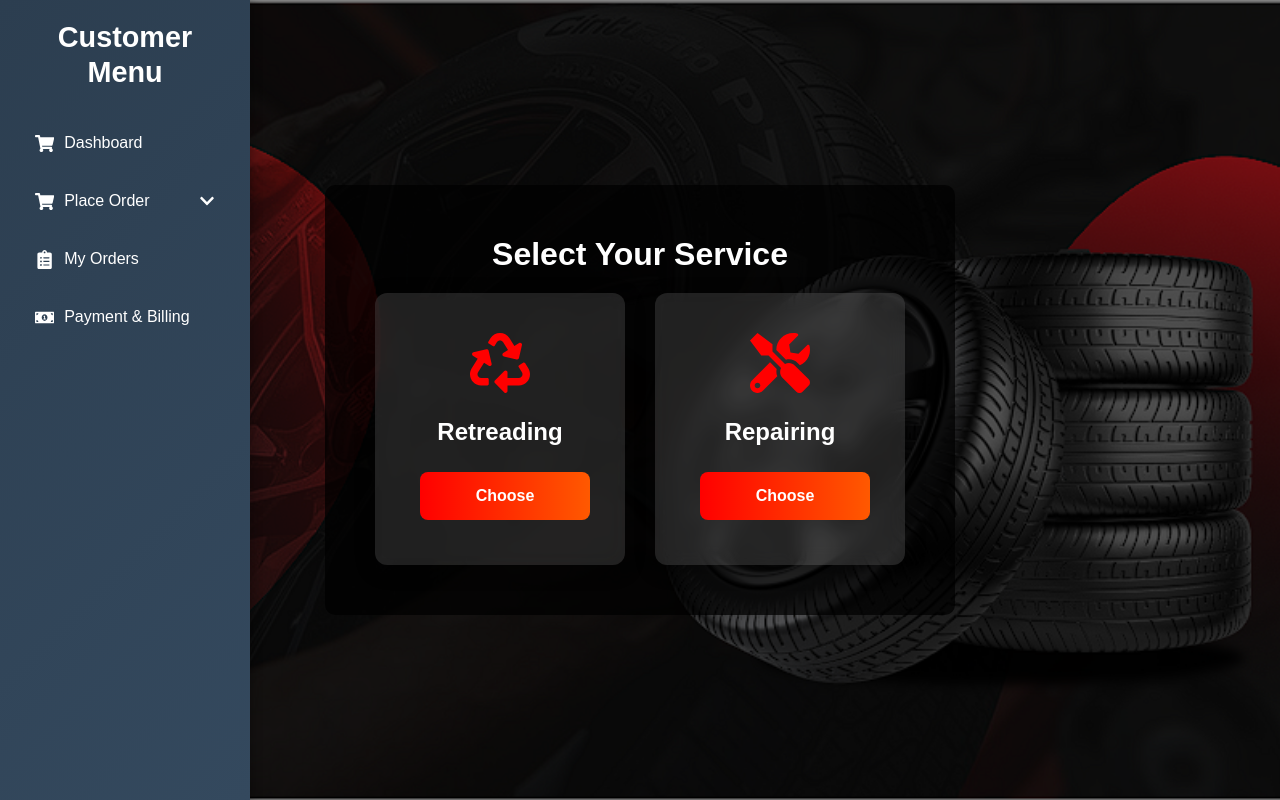
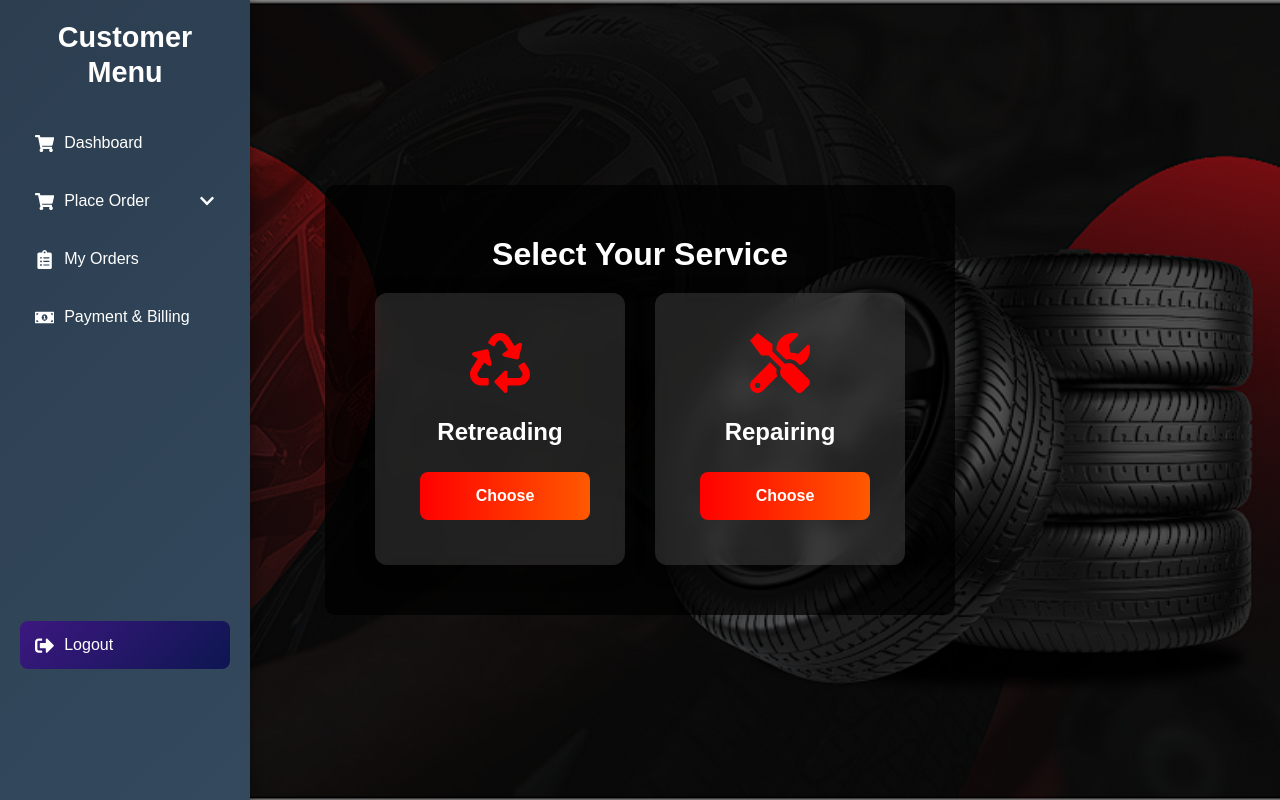
Before and after one commit to Hasindu071/tyre-repair-and-retreding-management-system, a React (Create React App) app in the folder frontend/: page /service in a window 1280 px wide. Built offline with nearby package versions, Linux system fonts and the light colour scheme.

Commit message:
i need add logout button in customer side bar

```diff
--- a/frontend/src/components/CustomerSidebar.js
+++ b/frontend/src/components/CustomerSidebar.js
@@ -1,5 +1,5 @@
 import React, { useState } from "react";
-import { FaShoppingCart, FaClipboardList, FaMoneyBillAlt, FaChevronDown } from "react-icons/fa";
+import { FaShoppingCart, FaClipboardList, FaMoneyBillAlt, FaChevronDown, FaSignOutAlt } from "react-icons/fa";
 import { useNavigate, useLocation } from "react-router-dom";
 import "../styles/CustomerSidebar.css";
 
@@ -13,6 +13,12 @@ const CustomerSidebar = () => {
   };
 
   const isActive = (path) => location.pathname === path; // 👈 Compare paths
+
+  const handleLogout = () => {
+    // Perform any additional logout logic here (e.g., clear auth tokens)
+    localStorage.clear();
+    navigate("/RoleLoginSelection");
+  };
 
   return (
     <div className="customer-sidebar">
@@ -64,6 +70,11 @@ const CustomerSidebar = () => {
           <FaMoneyBillAlt className="sidebar-icon" />
           Payment & Billing
         </li>
+        {/* Logout Button */}
+        <li className="logout-button" onClick={handleLogout}>
+          <FaSignOutAlt className="sidebar-icon" />
+          Logout
+        </li>
       </ul>
     </div>
   );
--- a/frontend/src/styles/CustomerSidebar.css
+++ b/frontend/src/styles/CustomerSidebar.css
@@ -89,6 +89,24 @@
   color: #fff;
 }
 
+.logout-button {
+  padding: 10px 16px;
+  margin-top: 280px;
+  color: #fff;
+  background: linear-gradient(135deg, #3c1880, #0d1651);
+  border-radius: 8px;
+  cursor: pointer;
+  display: flex;
+  align-items: center;
+  gap: 8px;
+  transition: transform 0.3s ease, box-shadow 0.3s ease;
+}
+
+.logout-button:hover {
+  transform: scale(1.05);
+  box-shadow: 0 4px 15px rgba(0, 0, 0, 0.3);
+}
+
 
   @keyframes fadeIn {
     from {
```
